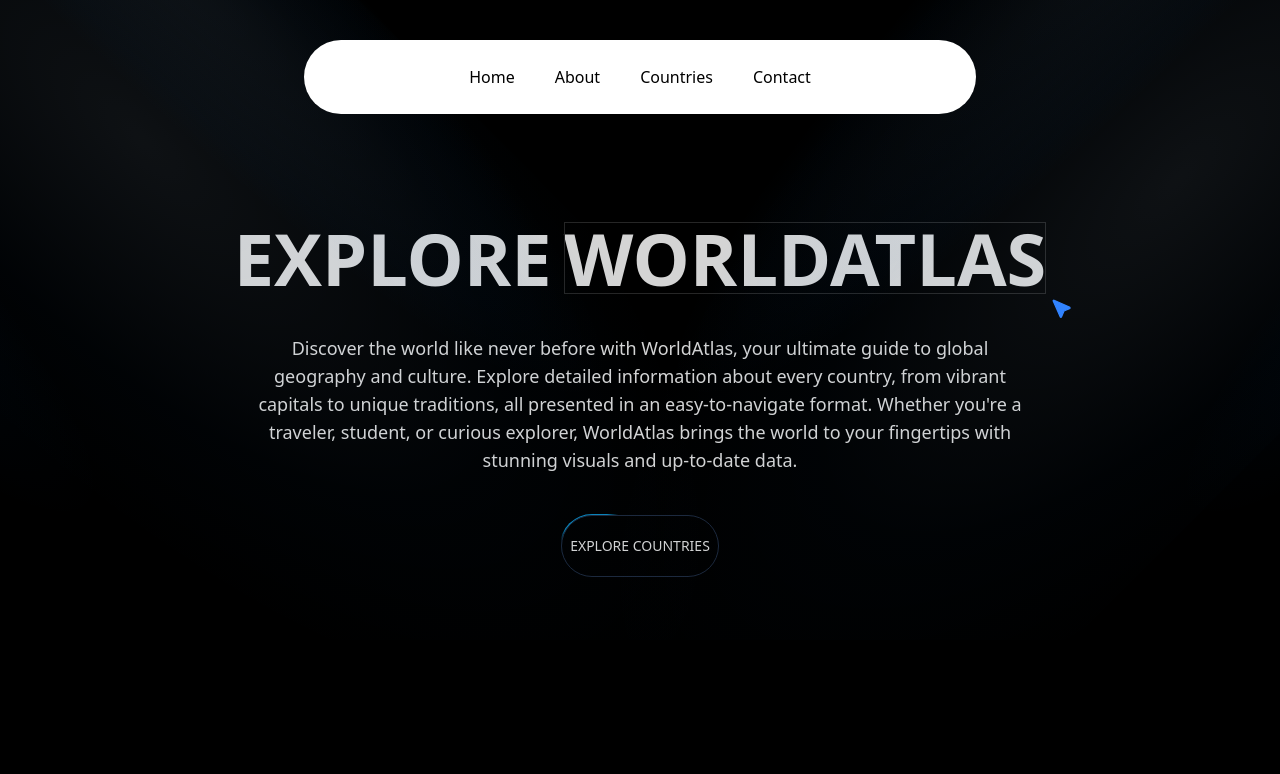
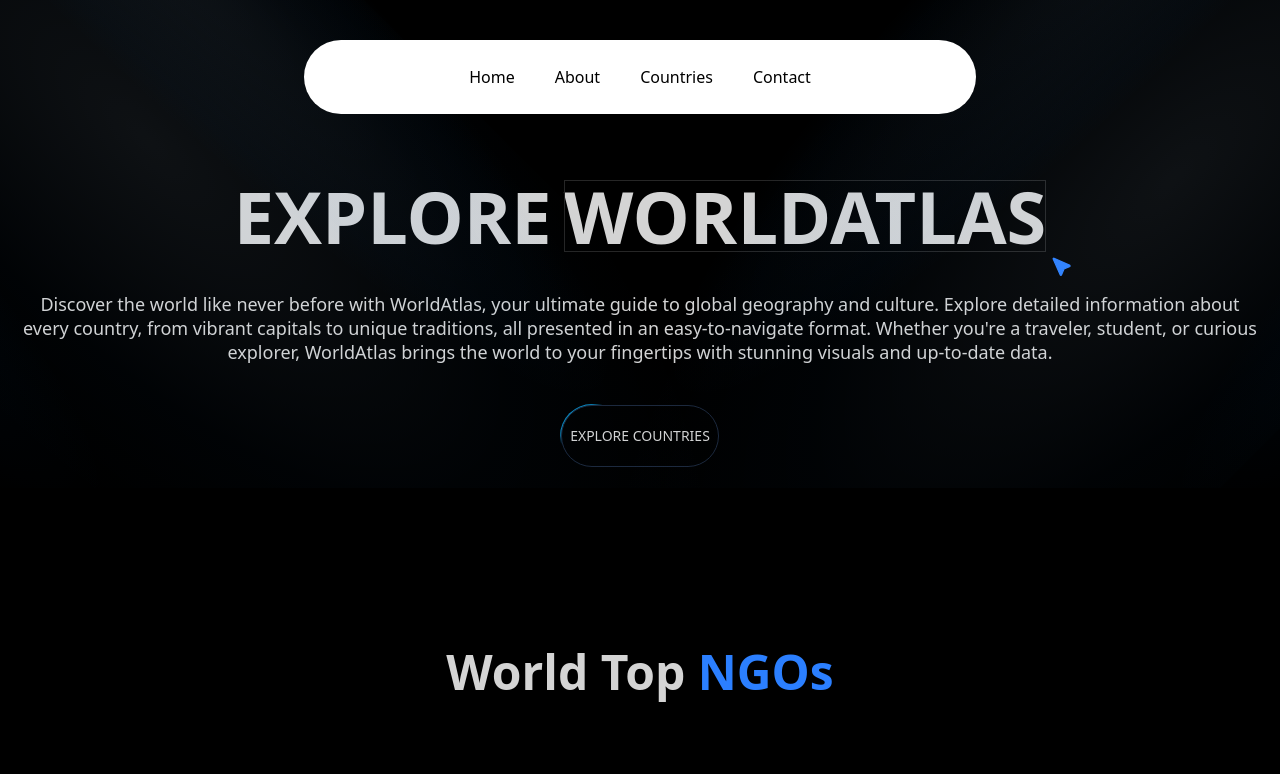
Before and after one commit to Aashir-Siddiqui/WorldAtlas, a React (Vite) app: page / in a window 1280 px wide. Shown: the top 774 px of the page. Built offline with nearby package versions, Linux system fonts and the light colour scheme.

Commit message:
Complete

```diff
--- a/src/components/pages/Home.jsx
+++ b/src/components/pages/Home.jsx
@@ -2,19 +2,19 @@ import React from 'react'
 import { Button } from "../ui/moving-border"
 import { NavLink } from 'react-router-dom';
 import { Spotlight } from "../ui/spotlight-new";
-import CardHoverEffectDemo from '../cards/card';
+import CardHoverEffectDemo from '../cards/Card';
 import { PointerHighlight } from '../ui/pointer-highlight';
 
 export default function Home() {
   return (
     <>
-      <div className="relative flex h-[40rem] w-full overflow-hidden bg-black antialiased md:items-center md:justify-center">
+      <div className="relative flex h-full w-full overflow-hidden bg-black antialiased md:items-center md:justify-center">
         <Spotlight />
-        <div className="p-4 w-full text-center relative z-10">
+        <div className="p-5 w-full text-center relative z-10 max-w-3xl sm:max-w-4xl md:max-w-7xl mx-auto">
           <h1 className="text-neutral-300 text-[28px] md:text-7xl mt-40 font-bold flex items-center justify-center gap-1 md:gap-3">
             EXPLORE <PointerHighlight><span>WORLDATLAS</span></PointerHighlight>
           </h1>
-          <p className='text-neutral-300 text-base md:text-lg max-w-3xl mx-auto my-10 font-normal text-center'>Discover the world like never before with WorldAtlas, your ultimate guide to global geography and culture. Explore detailed information about every country, from vibrant capitals to unique traditions, all presented in an easy-to-navigate format. Whether you're a traveler, student, or curious explorer, WorldAtlas brings the world to your fingertips with stunning visuals and up-to-date data.</p>
+          <p className='text-neutral-300 text-sm leading-6 sm:text-lg my-10 font-normal text-center'>Discover the world like never before with WorldAtlas, your ultimate guide to global geography and culture. Explore detailed information about every country, from vibrant capitals to unique traditions, all presented in an easy-to-navigate format. Whether you're a traveler, student, or curious explorer, WorldAtlas brings the world to your fingertips with stunning visuals and up-to-date data.</p>
           <NavLink to="/country">
             <Button
               borderRadius="10rem"
```
